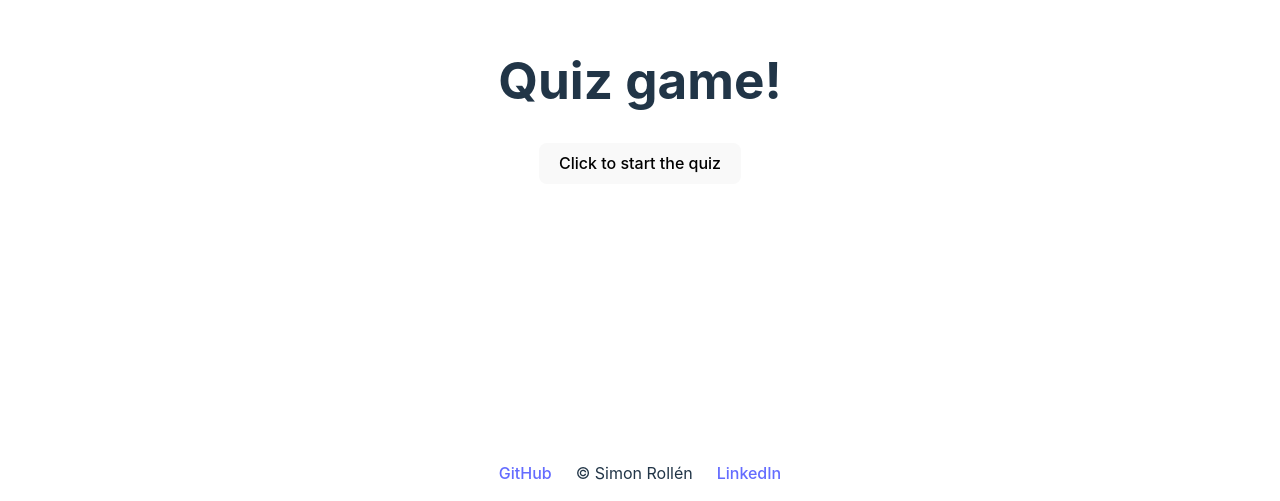
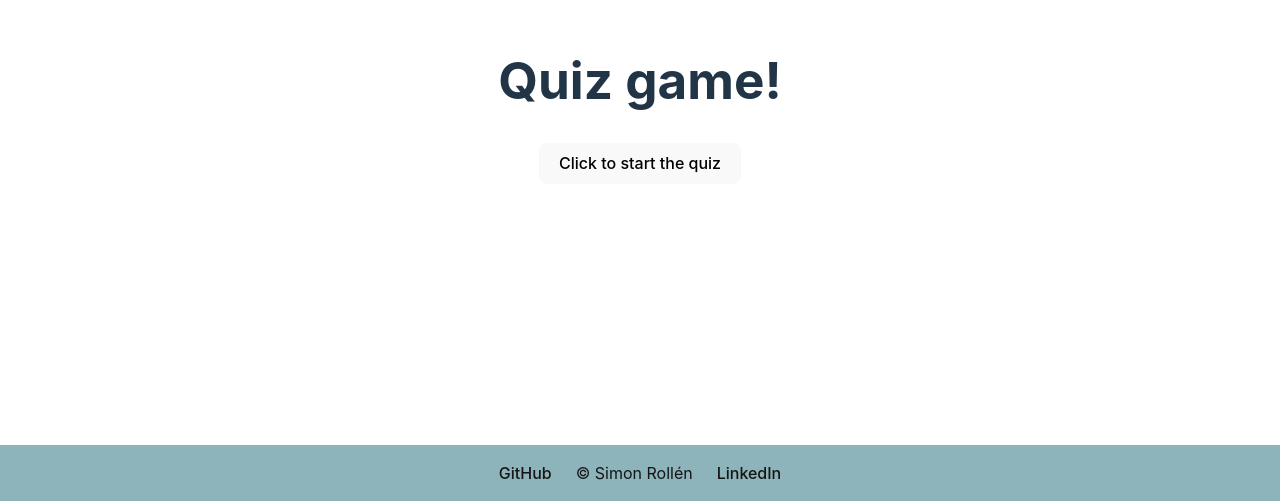
Before and after one commit to SimonR-prog/QuizAppReact, a React (Vite) app in the folder assignmentFE2/: page / in a window 1280 px wide. Shown: the part 299-800 px from the top of the page. Built offline with nearby package versions, Linux system fonts and the light colour scheme.

Commit message:
Added a hover effect and the colors to the footer.

```diff
--- a/assignmentFE2/src/footer.css
+++ b/assignmentFE2/src/footer.css
@@ -2,7 +2,7 @@
 
 
 .footer{
-    background-color: white;
+    background-color: var(--second-bg-color);
     position: fixed;
     display: flex;
     flex-direction: column;
@@ -26,4 +26,16 @@
 }
 .list a{
     margin: 0.5rem;
+    color: var(--text-color);
+    transition: 0.1s ease-in-out;
+    border-bottom: 0.15rem solid transparent;
 }
+.list p{
+    color: var(--text-color);
+}
+
+/* Hovers; */
+
+.list a:hover{
+    border-bottom: 0.15rem solid var(--text-color);
+}
```
